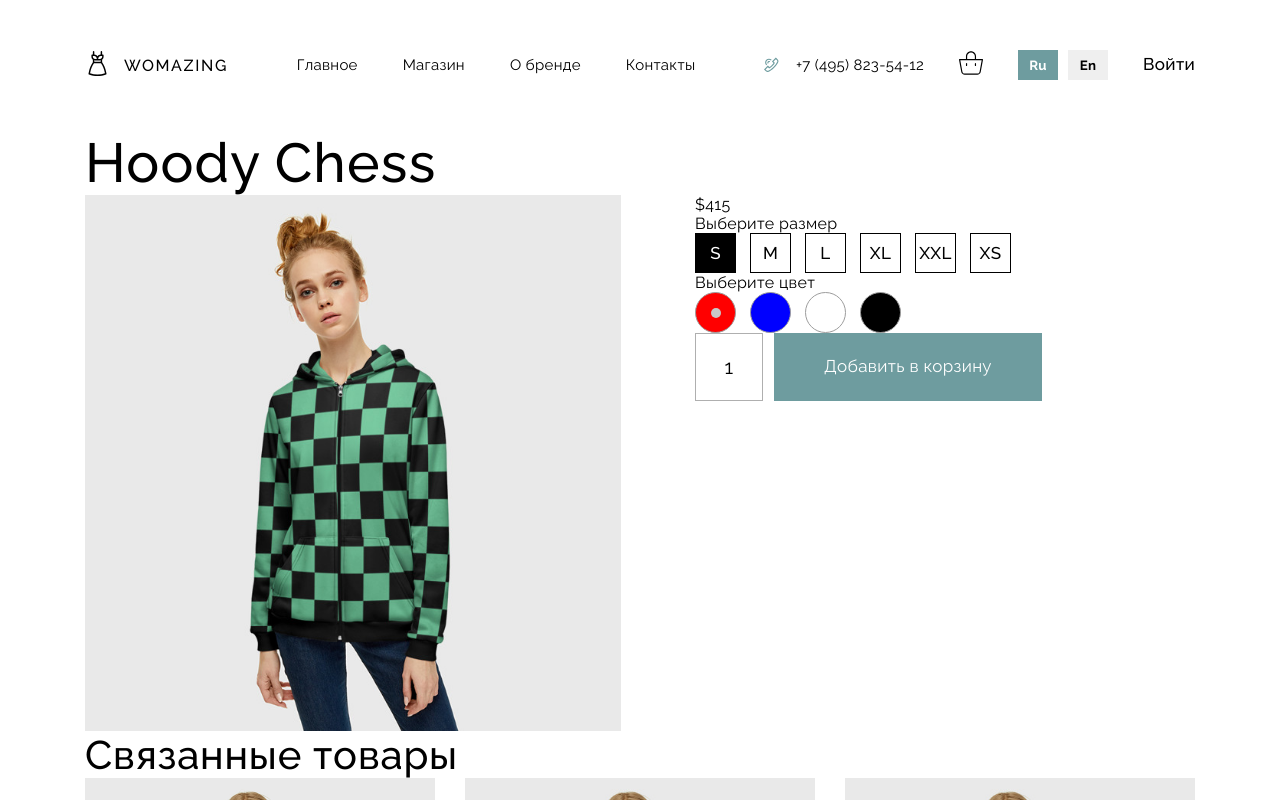
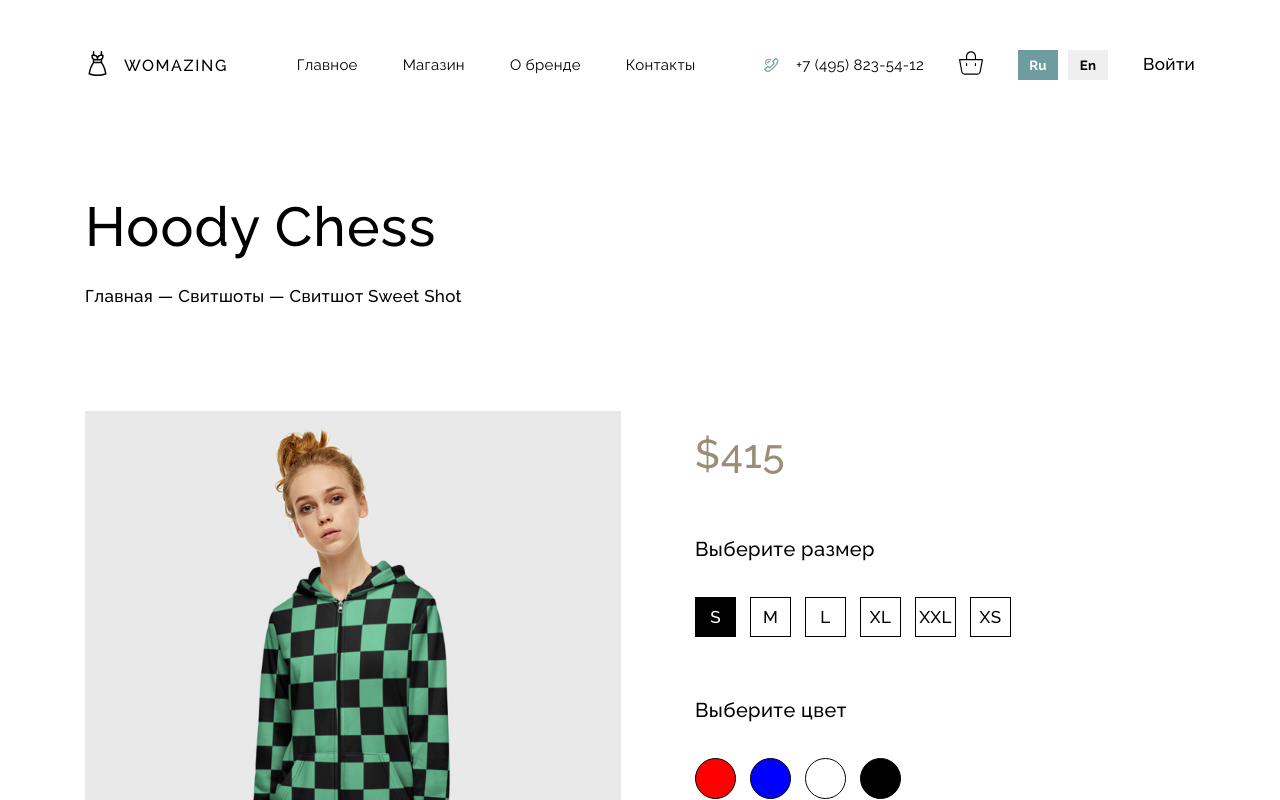
Before and after one commit to AmirK15/womazing, a React (Create React App) app: page /product/1 in a window 1280 px wide. Shown: the top 800 px of the page. Built offline with nearby package versions, Linux system fonts and the light colour scheme; data requests are answered from the project's data file.

Commit message:
update component Product

```diff
--- a/src/App.js
+++ b/src/App.js
@@ -6,7 +6,7 @@ import Layout from "./Layout/Layout";
 import Home from "./pages/Home/Home";
 import Contact from "./pages/Contact/Contact";
 import Shop from "./pages/Shop/Shop";
-import Cart from "./pages/Cart/Cart";
+import Basket from "./pages/Basket/Basket";
 import Login from "./pages/Login/Login";
 import Register from "./pages/Register/Register";
 import Brands from "./pages/Brands/Brands";
@@ -21,7 +21,7 @@ const App = () => {
                     <Route path='' element={<Home/>}/>
                     <Route path='contact' element={<Contact/>}/>
                     <Route path='shop' element={<Shop/>}/>
-                    <Route path='cart' element={<Cart/>}/>
+                    <Route path='basket' element={<Basket/>}/>
                     <Route path='brands' element={<Brands/>}/>
                     <Route path='product/:id' element={<Product/>}/>
                     <Route path='*' element={<NotFound/>}/>
--- a/src/Layout/Header/Header.js
+++ b/src/Layout/Header/Header.js
@@ -66,7 +66,7 @@ const Header = () => {
                             </span>
                             +7 (495) 823-54-12
                         </a>
-                        <NavLink to="/cart" className="header__basket">
+                        <NavLink to="/basket" className="header__basket">
                             <span>
                                  <svg width="24" height="24" viewBox="0 0 24 24" fill="none" xmlns="http://www.w3.org/2000/svg">
                                 <path d="M23.8454 8.2243C23.7281 8.10906 23.5642 8.05442 23.4012 8.07624H17.0343V5.26295C17.0343 2.4826 14.7804 0.228699 12.0001 0.228699C9.21971 0.228699 6.96582 2.4826 6.96582 5.26295V8.07624H0.598861C0.421164 8.07624 0.243523 8.07624 0.154646 8.2243C0.0352739 8.33902 -0.0201042 8.5051 0.00659291 8.66851L2.22761 20.81C2.53789 22.5037 4.00034 23.7431 5.72199 23.7713H18.278C20.0046 23.7289 21.464 22.4797 21.7724 20.7804L23.9934 8.66851C24.0201 8.5051 23.9648 8.33902 23.8454 8.2243ZM8.1503 5.26295C8.1503 3.13682 9.87388 1.41324 12 1.41324C14.1261 1.41324 15.8497 3.13682 15.8497 5.26295V8.07624H8.1503V5.26295ZM20.5879 20.6323C20.3884 21.7547 19.4179 22.5759 18.278 22.5868H5.72199C4.58212 22.5759 3.61161 21.7547 3.41215 20.6323L1.30959 9.26078H22.6904L20.5879 20.6323Z" fill="black"/>
--- /dev/null
+++ b/src/pages/Basket/Basket.js
@@ -0,0 +1,11 @@
+import React from 'react';
+
+const Basket = () => {
+    return (
+        <section >
+            Cart
+        </section>
+    );
+};
+
+export default Basket;
--- a/src/pages/Cart/Cart.js
+++ /dev/null
@@ -1,11 +0,0 @@
-import React from 'react';
-
-const Cart = () => {
-    return (
-        <div>
-            Cart
-        </div>
-    );
-};
-
-export default Cart;
--- a/src/pages/Product/Product.js
+++ b/src/pages/Product/Product.js
@@ -18,6 +18,7 @@ const Product = () => {
                 setProduct(data)
                 setColor(data.colors[0])
                 setSize(data.size[0])
+                window.scrollTo(0, 0)
             })
     }, [params])
 
@@ -26,27 +27,27 @@ const Product = () => {
             <div className="container">
                 {product.title && <>
                     <h2 className="title">{product.title}</h2>
-
+                    <p className="desc">Главная — Свитшоты — Свитшот Sweet Shot</p>
                     <div className="product__content">
                         <img className="product__content-img" src={`../${product.image.black}`} alt={product.title}/>
                         <div className="product__info">
                             <p className="product__content-price">${product.price}</p>
-                            <p>Выберите размер</p>
+                            <p className="product__content-choose-text">Выберите размер</p>
                             <ul className="product__content-choose">
                                 {
-                                    product.size.map((item) => (
-                                        <li onClick={() => setSize(item)}
+                                    product.size.map((item, idx) => (
+                                        <li key={idx} onClick={() => setSize(item)}
                                             className={`product__content-size ${item === size && 'product__content-size_active'}`}>
                                             {item}
                                         </li>
                                     ))
                                 }
                             </ul>
-                            <p>Выберите цвет</p>
+                            <p className="product__content-choose-text">Выберите цвет</p>
                             <ul className="product__content-choose">
                                 {
-                                    product.colors.map((item) => (
-                                        <li onClick={() => setColor(item)}
+                                    product.colors.map((item, idx) => (
+                                        <li key={idx} onClick={() => setColor(item)}
                                             style={{background: item}}
                                             className={`product__content-color ${item === color && 'product__content-color_active'}`}
                                         />
--- a/src/pages/Product/product.scss
+++ b/src/pages/Product/product.scss
@@ -1,20 +1,38 @@
 .product{
+  .title{
+    margin: 64px 0 26px;
+  }
   &__row{
     display: flex;
     column-gap: 30px;
     flex-wrap: wrap;
+    margin: 67px 0 130px;
   }
   &__content{
+    margin: 102px 0 130px;
     display: flex;
+    align-items: center;
     column-gap: 74px;
     &-img{
       width: 50%;
       max-width: 536px;
     }
+    &-price{
+      font-weight: 500;
+      font-size: 40px;
+      line-height: 110%;
+      color: #998E78;
+    }
     &-choose{
       display: flex;
       column-gap: 14px;
       align-items: center;
+      &-text{
+        font-weight: 500;
+        font-size: 20px;
+        line-height: 140%;
+        margin: 59px 0 34px;
+      }
     }
     &-size{
       cursor: pointer;
@@ -38,25 +56,32 @@
       width: 41px;
       height: 41px;
       border-radius: 50%;
-      border: 1px solid #9d9d9d;
+      border: 1px solid black;
       &_active{
         position: relative;
         &::before{
+          content: '';
           position: absolute;
-          top: 50%;
-          left: 50%;
-          transform: translate(-50%, -50%);
-          content: '';
-          width: 10px;
-          height: 10px;
-          border-radius: 50%;
-          background-color: #c9c9c9;
+          bottom: -10px;
+          left: 0;
+          width: 100%;
+          height: 2px;
+          background: black;
+          //top: 50%;
+          //left: 50%;
+          //transform: translate(-50%, -50%);
+          //content: '';
+          //width: 10px;
+          //height: 10px;
+          //border-radius: 50%;
+          //background-color: #c9c9c9;
         }
       }
     }
     &-form{
       display: flex;
       column-gap: 11px;
+      margin-top: 59px;
     }
     &-input{
       width: 68px;
```
